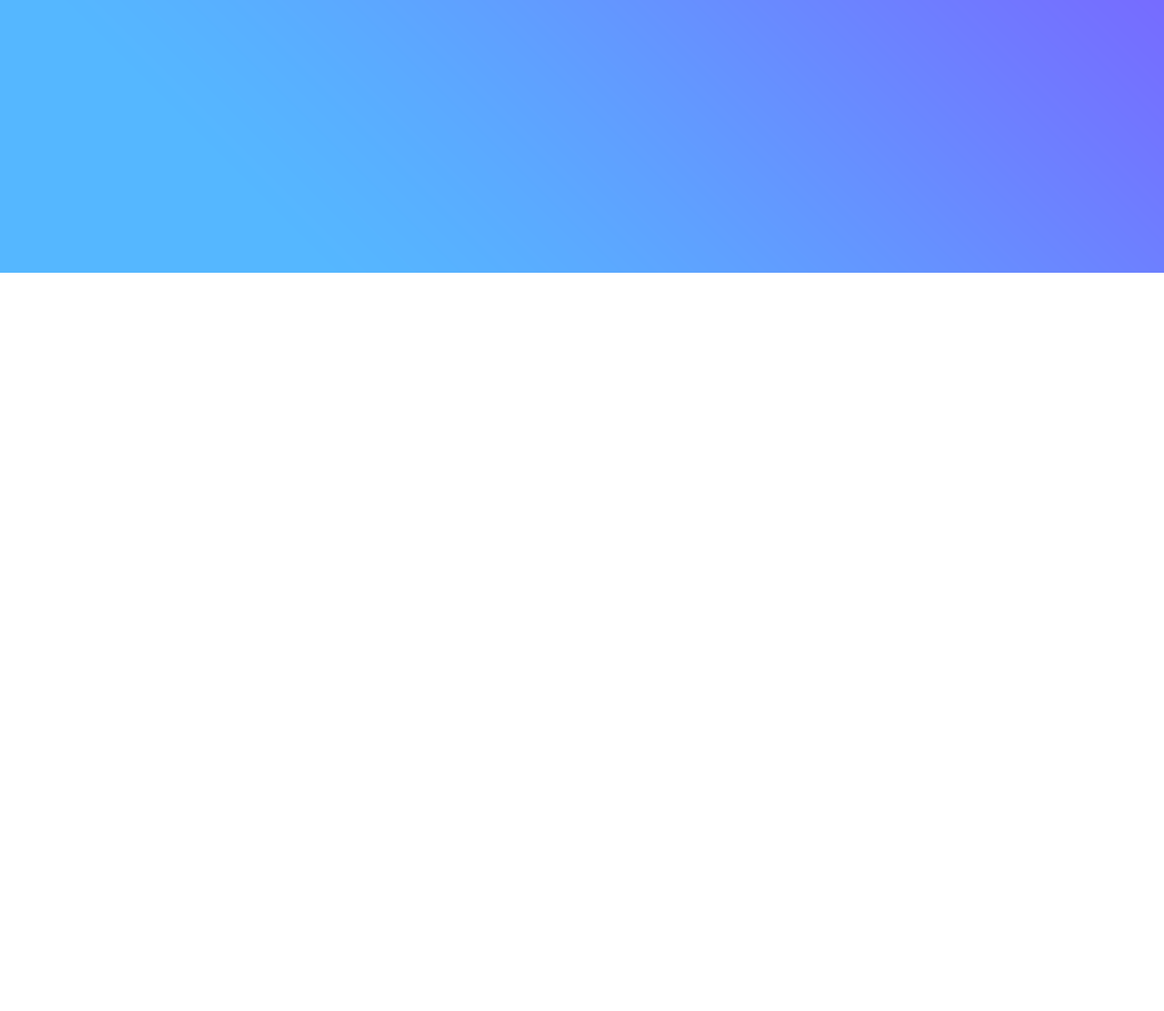
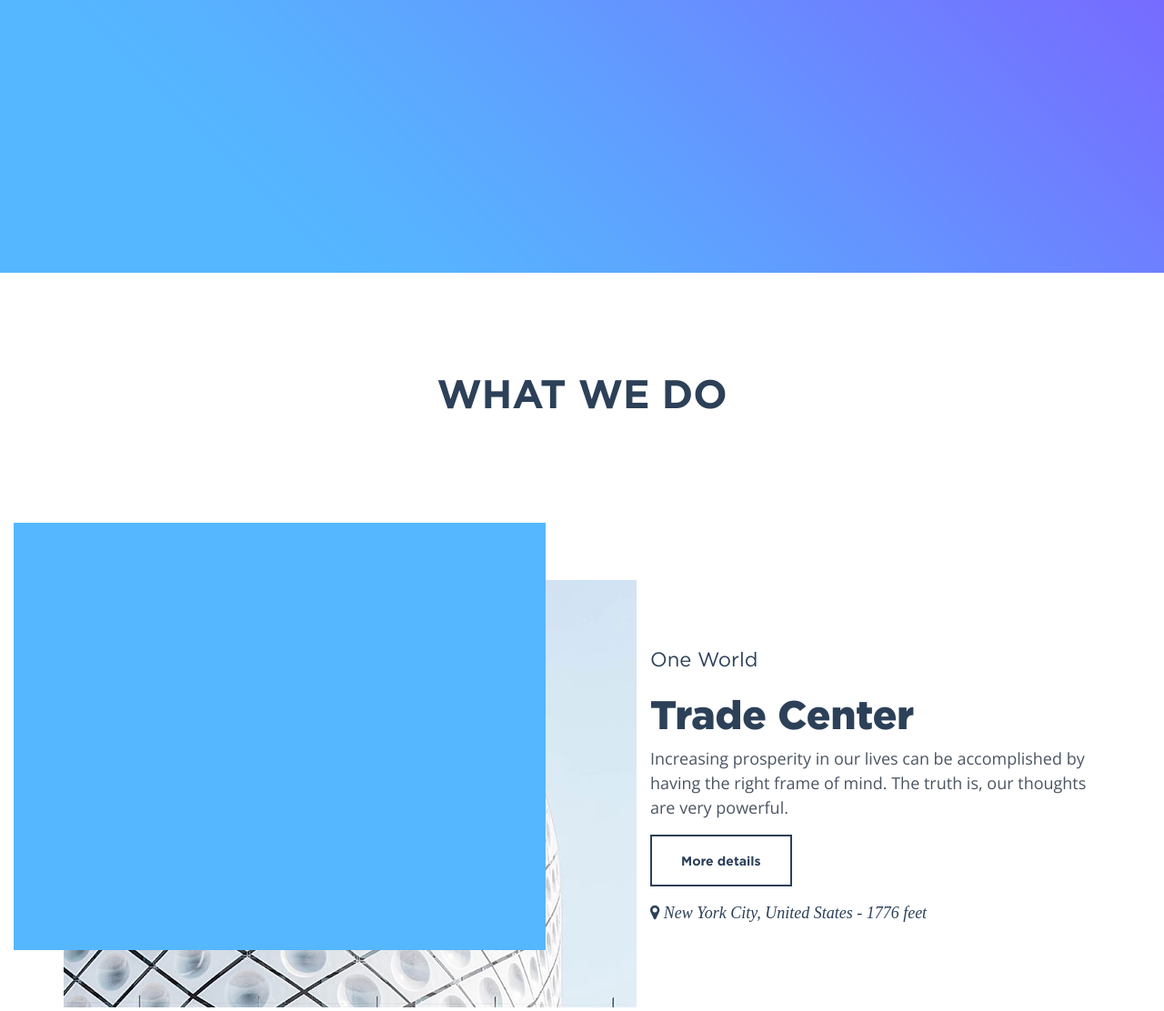
Before and after one commit to shamiwizard/project-monticello, a plain HTML site: page index.html in a window 1280 px wide. Shown: the part 500-1612 px from the top of the page at 91% size. Before the commit the page ends 800 px from the top, so only its background shows below. Drawn offline with nearby package versions, Linux system fonts and the light colour scheme; a web font is replaced by a local one.

Commit message:
add what-we-do section

```diff
--- a/css/styles.css
+++ b/css/styles.css
@@ -67,3 +67,94 @@
     font-family: "Gotham";
     text-align: center;
 }
+
+.what-we-do__title {
+    height: 275px;
+}
+
+.what-we-do__title .title {
+    text-transform: uppercase;
+    font-size: 44px;
+    color: #2c4058;
+    font-family: "Gotham";
+    font-weight: bold;
+    text-align: center;
+}
+
+/* .trade-center__back {
+    z-index: -1;
+    width: 585px;
+    height: 470px;
+    background-color: #55b7ff;
+} */
+
+.button-details {
+    font-size: 14px;
+    color: #2c4058;
+    font-family: "Gotham";
+    background-color: white;
+    border: 2px solid #2c4058;
+    padding: 16px 32px;
+    text-align: center;
+    text-decoration: none;
+    font-weight: bolder;
+    -webkit-transition-duration: 0.4s; /* Safari */
+    -o-transition-duration: 0.4s;
+       transition-duration: 0.4s;
+    cursor: pointer;
+  }
+
+  .button-details:hover {
+    background-color: #2c4058;
+    color: white;
+  }
+
+  .trade-center .trade-center__block {
+      padding: 5% 0 0 0;
+  }
+
+  .trade-center__content, .commerce-center__content {
+      height: 470px;
+  }
+
+  .trade-center__content .pre-title, .commerce-center__content .pre-title {
+    font-size: 22px;
+    color: #2c4058;
+    font-family: "Gotham";
+  }
+
+  .trade-center__content .title, .commerce-center__content .title {
+    font-size: 44px;
+    color: #2c4058;
+    font-family: "Gotham";
+  }
+
+  .trade-center__content .text, .commerce-center__content .text {
+    font-size: 18px;
+    color: #4b5562;
+    font-family: "Open Sans";
+    font-weight: 400;
+  }
+
+  .trade-center__content a, .commerce-center__content a {
+      margin: 0 0 16px;
+  }
+
+  .trade-center__content .location, .commerce-center__content .location {
+    font-style: italic;
+    font-size: 18px;
+    color: #2c4058;
+    font-family: "font_awesome_5_freeregular";
+  }
+
+  .empty-container {
+      height: 140px;
+  }
+
+ .commerce-center .commerce-center__block {
+      padding: 5% 0 0 0;
+  }
+
+.commerce-center .background-image {
+    right: 0;
+}
--- a/fonts/stylesheet.css
+++ b/fonts/stylesheet.css
@@ -123,3 +123,35 @@
     font-weight: 300;
     font-style: italic;
 }
+
+@font-face {
+    font-family: 'font_awesome_5_brandsregular';
+    src: url('font_awesome_5_brands-regular-400-webfont.woff2') format('woff2'),
+         url('font_awesome_5_brands-regular-400-webfont.woff') format('woff');
+    font-weight: normal;
+    font-style: normal;
+
+}
+
+
+
+
+@font-face {
+    font-family: 'font_awesome_5_freeregular';
+    src: url('font_awesome_5_free-regular-400-webfont.woff2') format('woff2'),
+         url('font_awesome_5_free-regular-400-webfont.woff') format('woff');
+    font-weight: normal;
+    font-style: normal;
+
+}
+
+
+
+
+@font-face {
+    font-family: 'font_awesome_5_freesolid';
+    src: url('font_awesome_5_free-solid-900-webfont.woff2') format('woff2'),
+         url('font_awesome_5_free-solid-900-webfont.woff') format('woff');
+    font-weight: normal;
+    font-style: normal;
+}
--- a/index.html
+++ b/index.html
@@ -6,6 +6,7 @@
   <meta name="viewport" content="width=device-width, initial-scale=1.0">
   <meta http-equiv="X-UA-Compatible" content="ie=edge">
   <title>Main page</title>
+  <link href="https://fonts.googleapis.com/css?family=Open+Sans&display=swap" rel="stylesheet">
   <link rel="stylesheet" href="https://stackpath.bootstrapcdn.com/font-awesome/4.7.0/css/font-awesome.min.css">
   <link rel="stylesheet" href="fonts/stylesheet.css">
   <link rel="stylesheet" href="css/bootstrap.min.css">
@@ -62,12 +63,78 @@
       </p>
     </div>
   </section>
-
-  <section>
-
+  <section class="container-fluid what-we-do">
+    <div class="what-we-do__title d-flex align-items-center justify-content-center">
+      <h2 class="title">
+        what we do
+      </h2>
+    </div>
   </section>
 
-
+  <section class="container-fluid trade-center position-relative">
+    <div class="backgroung-image position-absolute">
+      <img src="./img/tradeCenter-back.png" alt="trade-center-back" class="z-index--1">
+    </div>
+    <!-- <div class="container-fluid trade-center position-relative">
+      <div class="trade-center__back z-index-1">
+      </div> -->
+    <div class="container trade-center__block d-flex justify-content-between align-items-end flex-wrap z-index-1">
+      <div class="ground-image">
+        <img class="trade-center__image" src="./img/tradeCenter.jpg" alt="trade-center">
+      </div>
+      <div class="trade-center__content d-flex justify-content-center flex-column col">
+        <p class="pre-title">
+          One World
+        </p>
+        <h3 class="title">
+          Trade Center
+        </h3>
+        <p class="text">
+          Increasing prosperity in our lives can be accomplished by having the right frame of mind. The truth is, our
+          thoughts are very powerful.
+        </p>
+        <a href=""><button class="button-details">More details</button></a>
+        <p class="location">
+          <i class="fa fa-map-marker" aria-hidden="true"></i> New York City, United States - 1776 feet
+        </p>
+      </div>
+    </div>
+    </div>
+  </section>
+  <section class="container-fluid empty-container">
+  </section>
+  <section class="container-fluid position-relative commerce-center">
+    <div class="background-image position-absolute">
+      <img src="./img/commerceCenter-back.png" alt="commerce-center-back" class="z-index--1">
+    </div>
+    <div class="container commerce-center__block d-flex justify-content-between align-items-end flex-wrap z-index-dropdown">
+      <div class="commerce-center__content d-flex justify-content-center flex-column col">
+        <p class="pre-title">
+          International
+        </p>
+        <h3 class="title">
+          Commerce Centre
+        </h3>
+        <p class="text">
+          Successful businesses have many things in common, today we’ll look at the big ‘R’ of recognition and how a
+          digital advertising network may help.
+        </p>
+        <a href=""><button class="button-details">More details</button></a>
+        <p class="location">
+          <i class="fa fa-map-marker" aria-hidden="true"></i> Hong Kong - 1588 Feet
+        </p>
+      </div>
+      <div class="ground-image">
+        <img class="commerce-center__image" src="./img/commerceCentre.jpg" alt="commerce-center">
+      </div>
+    </div>
+    <!-- <div class="container-fluid trade-center position-relative">
+      <div class="trade-center__back z-index-1">
+      </div> -->
+    </div>
+  </section>
+  <section class="container-fluid empty-container">
+  </section>
   <script src="js/jquery-3.4.1.min.js"></script>
   <script src="js/bootstrap.min.js"></script>
   <script src="js/owl.carousel.min.js"></script>
```
Also changed, not shown: fonts/Font Awesome 5 Brands-Regular-400.otf (added), fonts/Font Awesome 5 Free-Regular-400.otf (added), fonts/Font Awesome 5 Free-Solid-900.otf (added), img/commerceCenter-back.png (added), img/commerceCentre.jpg (added), img/tradeCenter-back.png (added), img/tradeCenter.jpg (added), 2 other files. Lines whose indentation alone changed are shown as unchanged.
